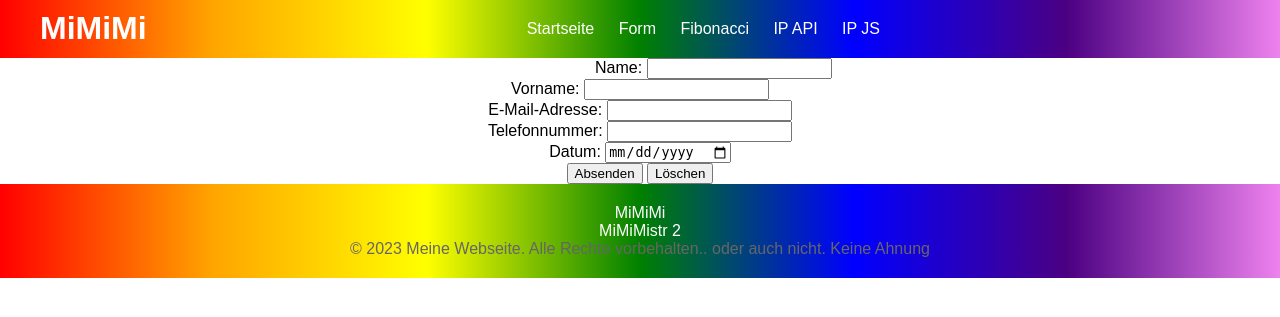
After one commit to gabrielribery/php-intro, a PHP site: page /form.php in a window 1280 px wide. The commit adds this page. Shown: the top 317 px of the page. Run offline with PHP 8.4, Linux system fonts and the light colour scheme.

Commit message:
für css unterordner gemach da sonst keine übersichtmehr

```diff
--- /dev/null
+++ b/css/textstyle.css
@@ -0,0 +1,26 @@
+body {
+    font-family: Arial, sans-serif;
+    text-align: center;
+    margin: 0;
+    padding: 0;
+}
+
+.container {
+    max-width: 800px;
+    margin: 0 auto;
+    padding: 20px;
+}
+
+h1 {
+    color: #333;
+}
+
+p {
+    color: #666;
+}
+
+.footer {
+    background-color: #f2f2f2;
+    padding: 10px;
+    text-align: center;
+}
--- a/fibo.php
+++ b/fibo.php
@@ -3,11 +3,11 @@
 <head>
     <meta charset="UTF-8">
     <meta name="viewport" content="width=device-width, initial-scale=1.0">
-    <link rel="stylesheet" href="style.css">
+    <link rel="stylesheet" href="css/textstyle.css">
     <title>Document</title>
 </head>
 <body>
-<?php include 'header.php'; ?>
+<?php include 'footer-header/header.php';?>
 <h2>Fibonacci-folgen abfrage</h2>
 <?php
 function fibonacci($schritte) {
@@ -36,6 +36,6 @@ if (isset($_POST['zahl'])) {
     <input type="submit" value="Berechnen">
 </form>
 
-<?php include 'footer.php'; ?>
+<?php include 'footer-header/footer.php'; ?>
 </body>
 </html>
--- /dev/null
+++ b/footer-header/footer.php
@@ -0,0 +1,15 @@
+<!DOCTYPE html>
+<html lang="en">
+<head>
+    <meta charset="UTF-8">
+    <meta name="viewport" content="width=device-width, initial-scale=1.0">
+    <link rel="stylesheet" type="text/css" href="css/style.css"> <!--css style für header hier da es auf den seiten andere css files stört-->
+</head>
+<body>
+<div class= "footer">
+    MiMiMi <br>
+    MiMiMistr 2 <br>
+    <p>&copy; <?php echo date('Y'); ?> Meine Webseite. Alle Rechte vorbehalten.. oder auch nicht. Keine Ahnung</p>
+</div>
+</body>
+</html>
--- a/header.php
+++ b/footer-header/header.php
@@ -1,8 +1,7 @@
 <!DOCTYPE html>
 <html>
 <head>
-    <title>first php</title>
-    <link rel="stylesheet" type="text/css" href="styles.css">
+    <link rel="stylesheet" type="text/css" href="css/style.css"> <!--css style für header hier da es auf den seiten andere css files stört-->
     <script src="script.js"></script>
 </head>
 <body>
@@ -11,8 +10,10 @@
         <nav>
             <ul>
                 <li><a href="index.php">Startseite</a></li>
+                <li><a href="form.php">Form</a></li>
                 <li><a href="fibo.php">Fibonacci</a></li>
-                <li><a href="ipgrabber.php">IP</a></li>
+                <li><a href="ipgrabber.php">IP API</a></li>
+                <li><a href="geoscript.html">IP JS</a></li>
             </ul>
         </nav>
     </header>
--- a/footer.php
+++ /dev/null
@@ -1,5 +0,0 @@
-<div class= "footer">
-    MiMiMi <br>
-    MiMiMistr 2 <br>
-    <p>&copy; <?php echo date('Y'); ?> Meine Webseite. Alle Rechte vorbehalten.. oder auch nicht. Keine Ahnung</p>
-</div>
--- /dev/null
+++ b/form.php
@@ -0,0 +1,87 @@
+<!DOCTYPE html>
+<html>
+<head>
+<link rel="stylesheet" href="css/textstyle.css">
+    <title>Formular</title>
+    <style>
+        .error {
+            color: red;
+        }
+    </style>
+</head>
+<body>
+<?php include 'footer-header/header.php';?>
+    <form method="post" action="bestaetigung.php">
+        <div>
+            <label for="name">Name:</label>
+            <input type="text" id="name" name="name" required>
+        </div>
+        <div>
+            <label for="vorname">Vorname:</label>
+            <input type="text" id="vorname" name="vorname" required>
+        </div>
+        <div>
+            <label for="email">E-Mail-Adresse:</label>
+            <input type="email" id="email" name="email" required>
+        </div>
+        <div>
+            <label for="telefon">Telefonnummer:</label>
+            <input type="tel" id="telefon" name="telefon" required>
+        </div>
+        <div>
+            <label for="datum">Datum:</label>
+            <input type="date" id="datum" name="datum" required>
+        </div>
+        <div>
+            <input type="submit" value="Absenden" onmouseover="validateForm()">
+            <input type="button" value="Löschen" onclick="clearForm()">
+        </div>
+    </form>
+
+    <script>
+        function validateForm() {
+            var name = document.getElementById('name').value;
+            var vorname = document.getElementById('vorname').value;
+            var email = document.getElementById('email').value;
+            var telefon = document.getElementById('telefon').value;
+            var datum = document.getElementById('datum').value;
+
+            var errorMessages = [];
+
+            if (name === '') {
+                errorMessages.push('Did you miss something?');
+            }
+
+            if (vorname === '') {
+                errorMessages.push('Dont know you Name?');
+            }
+
+            if (email === '') {
+                errorMessages.push('maybe ask goggle: what is an email adress....');
+            }
+
+            if (telefon === '') {
+                errorMessages.push('phone number needed for spam calls....');
+            }
+
+            if (datum === '') {
+                errorMessages.push('https://www.youtube.com/watch?v=-EiX7a2SBeA');
+            }
+
+            if (errorMessages.length > 0) {
+                alert(errorMessages.join('\n'));
+                event.preventDefault();
+            }
+        }
+
+        function clearForm() {
+            document.getElementById('name').value = '';
+            document.getElementById('vorname').value = '';
+            document.getElementById('email').value = '';
+            document.getElementById('telefon').value = '';
+            document.getElementById('datum').value = '';
+        }
+    </script>
+    <?php include 'footer-header/footer.php'; ?>
+</body>
+</html>
```
Also changed, not shown: bestaetigung.php (added, +19 -0 lines), css/form-css.css (added, +46 -0 lines), geoscript.html (added, +33 -0 lines), index.php (+4 -4 lines), ipgrabber.php (+3 -4 lines), css/style.css (renamed from style.css).
